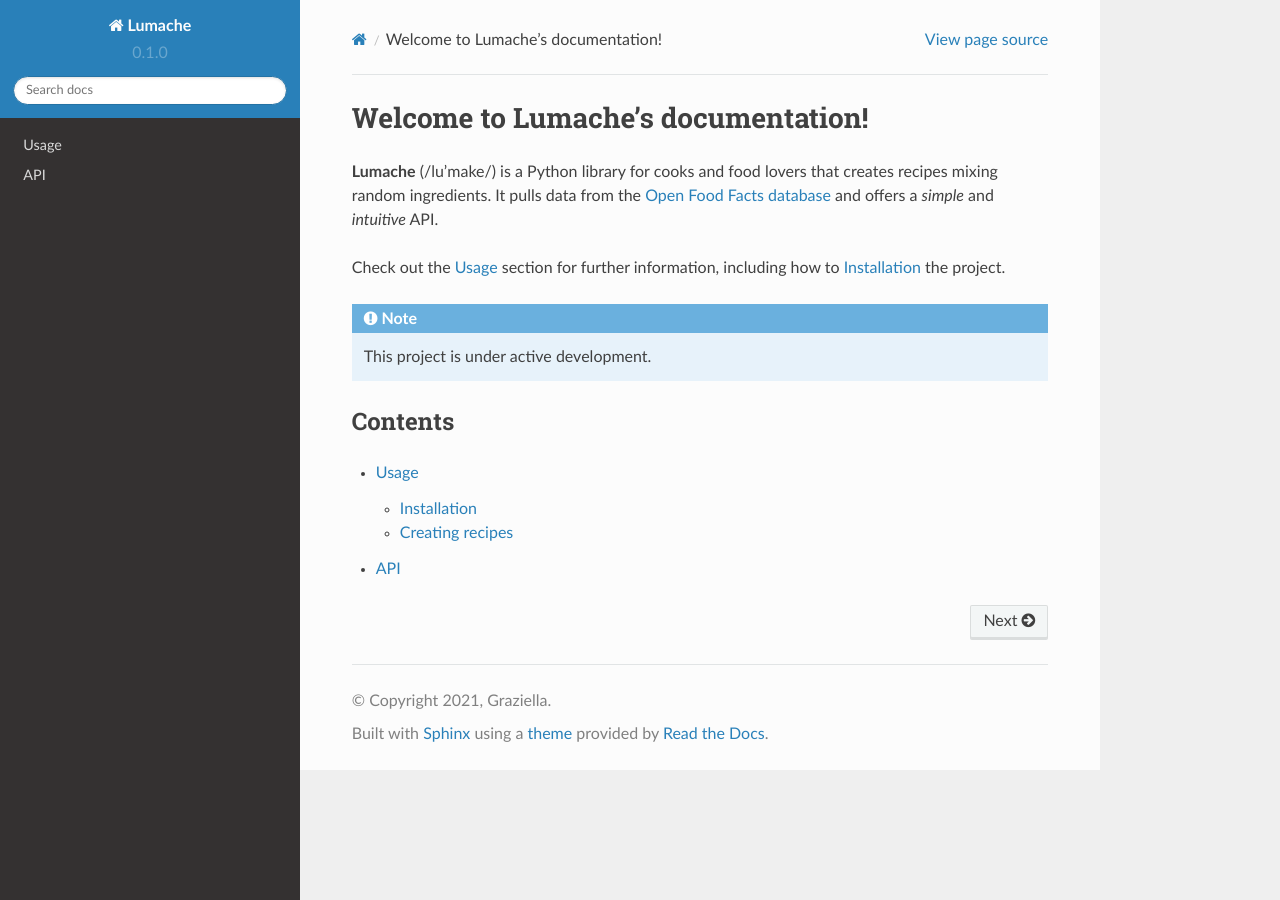
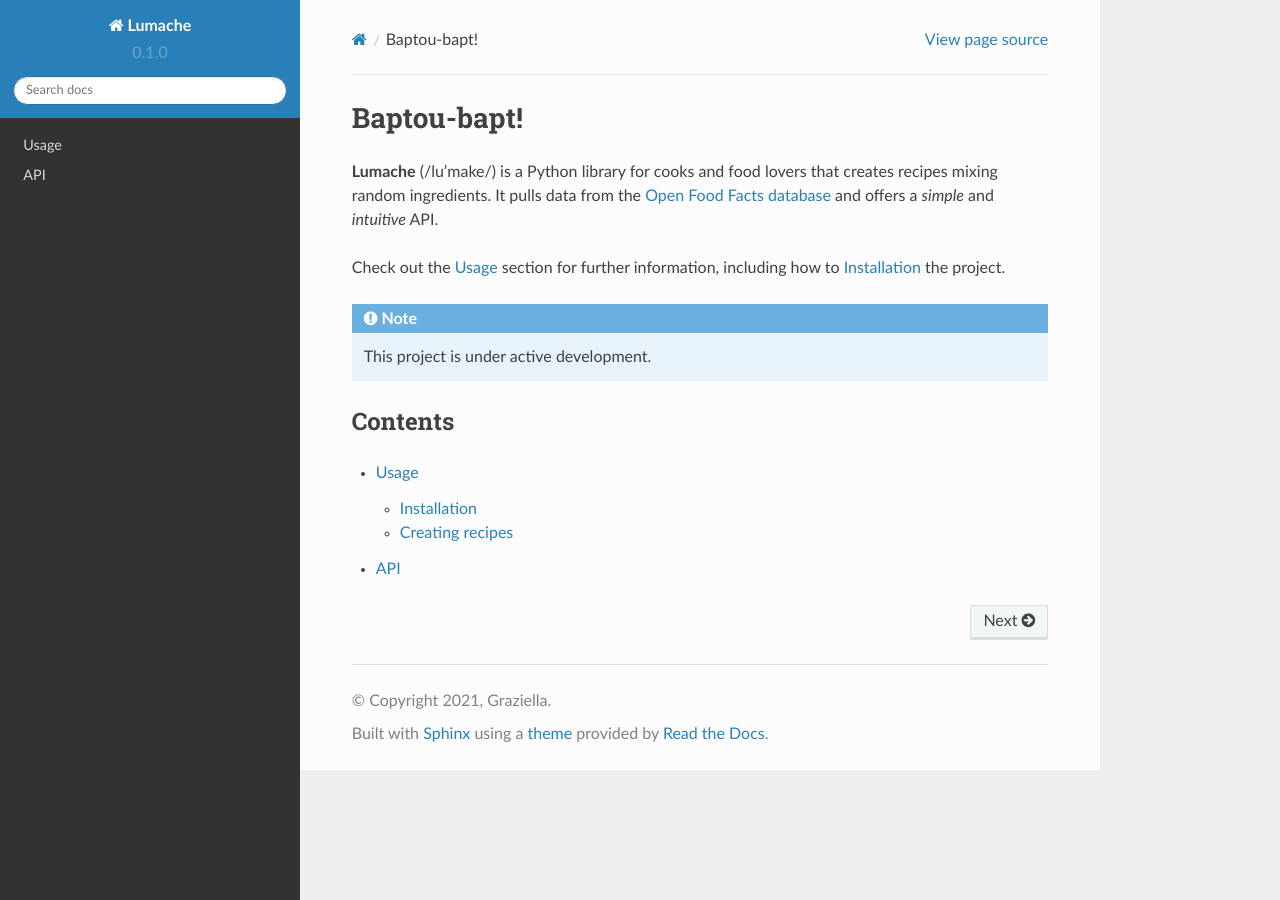
Before and after one commit to bsaliou/ChemPrice, a Sphinx documentation site: the page built from docs/source/index.rst, in a window 1280 px wide. Built offline with Sphinx 7.4.7 and the Read the Docs theme 2.0.0, drawn with Linux system fonts in a browser that asks for light colours.

Commit message:
first test

```diff
--- a/docs/source/index.rst
+++ b/docs/source/index.rst
@@ -1,4 +1,4 @@
-Welcome to Lumache's documentation!
+Baptou-bapt!
 ===================================
 
 **Lumache** (/lu'make/) is a Python library for cooks and food lovers
```
